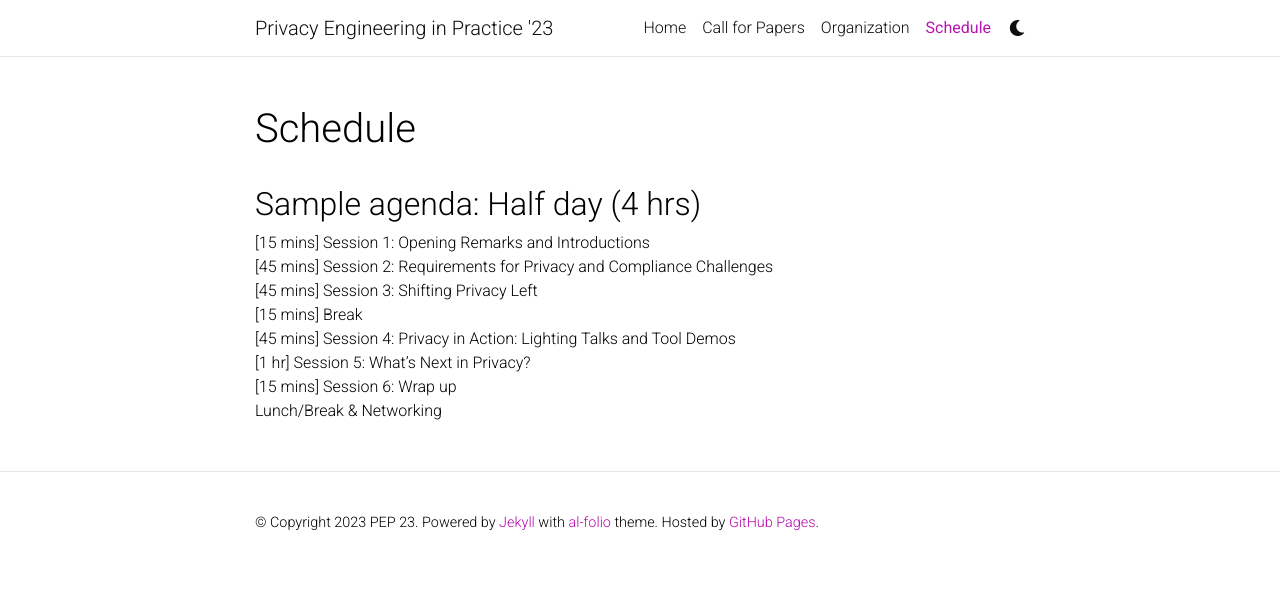
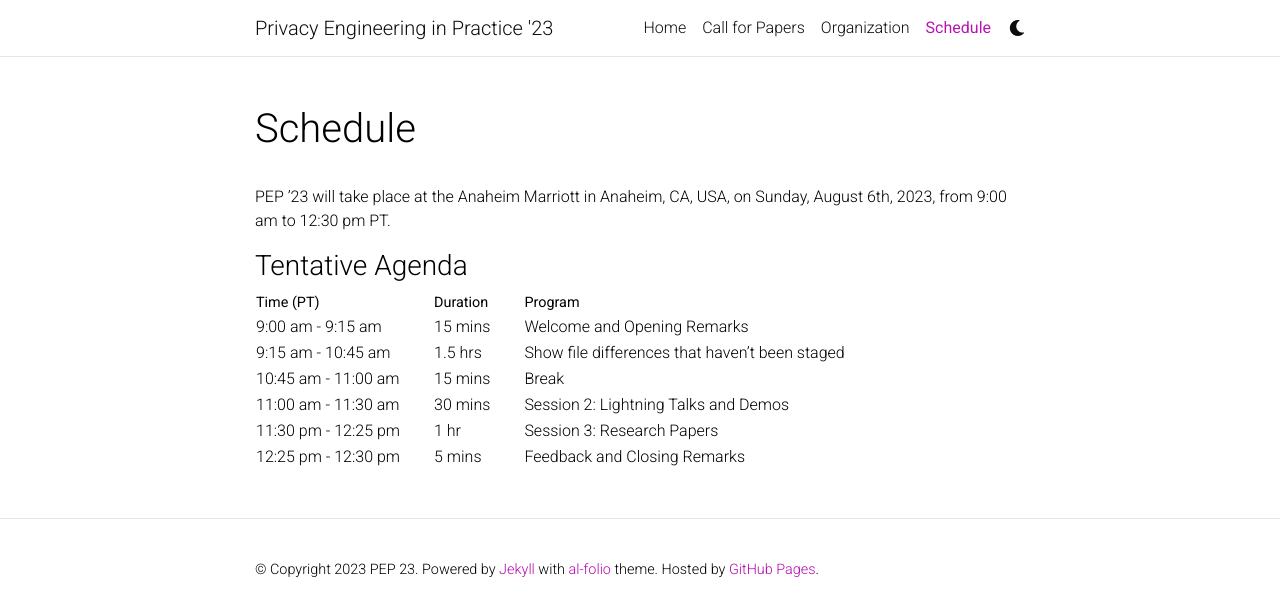
Before and after one commit to privacy-engineering/privacy-engineering.github.io, a Jekyll site: the page built from _pages/schedule.md, in a window 1280 px wide. Shown: the top 616 px of the page. Built offline with Jekyll 4.4.1, drawn with Linux system fonts in a browser that asks for light colours; comment, search, counter and statistics services are not loaded; a style sheet for code colours, icons or effects is not loaded.

Commit message:
Update schedule

```diff
--- a/_pages/schedule.md
+++ b/_pages/schedule.md
@@ -3,17 +3,20 @@ layout: page
 permalink: /schedule/
 title: Schedule
 # description: >
-#     PEP ’23 will be co-located with the Nineteenth Symposium on Usable Privacy and Security (SOUPS 2023).
+    # PEP ’23 will take place at the Anaheim Marriott in Anaheim, CA, USA, on Sunday, August 6th, 2023, from 9:00 am to 12:30 pm PT.
 nav: true
 nav_order: 3
 ---
 
-## Sample agenda: Half day (4 hrs)
-[15 mins]	Session 1: Opening Remarks and Introductions<br>
-[45 mins]	Session 2: Requirements for Privacy and Compliance Challenges<br>
-[45 mins]	Session 3: Shifting Privacy Left<br>
-[15 mins] Break<br>
-[45 mins]	Session 4: Privacy in Action: Lighting Talks and Tool Demos<br>
-[1 hr]		Session 5: What’s Next in Privacy?<br>
-[15 mins]	Session 6: Wrap up<br>
-Lunch/Break & Networking<br>
+PEP ’23 will take place at the Anaheim Marriott in Anaheim, CA, USA, on Sunday, August 6th, 2023, from 9:00 am to 12:30 pm PT.
+
+### Tentative Agenda
+
+| Time (PT)&emsp;&emsp;  | Duration&emsp;&emsp; | Program |
+| --- | --- | --- |
+| 9:00 am - 9:15 am&emsp;&emsp;   | 15 mins&emsp;&emsp; | Welcome and Opening Remarks  |
+| 9:15 am - 10:45 am&emsp;&emsp;  | 1.5 hrs&emsp;&emsp; | Show file differences that haven't been staged |
+| 10:45 am - 11:00 am&emsp;&emsp; | 15 mins&emsp;&emsp; | Break | |
+| 11:00 am - 11:30 am&emsp;&emsp; | 30 mins&emsp;&emsp; | Session 2: Lightning Talks and Demos |
+| 11:30 pm - 12:25 pm&emsp;&emsp; | 1 hr&emsp;&emsp;    | Session 3: Research Papers  |
+| 12:25 pm - 12:30 pm&emsp;&emsp; | 5 mins&emsp;&emsp;  | Feedback and Closing Remarks  |
```
Also changed, not shown: _pages/cfp.md (+1 -1 lines).
